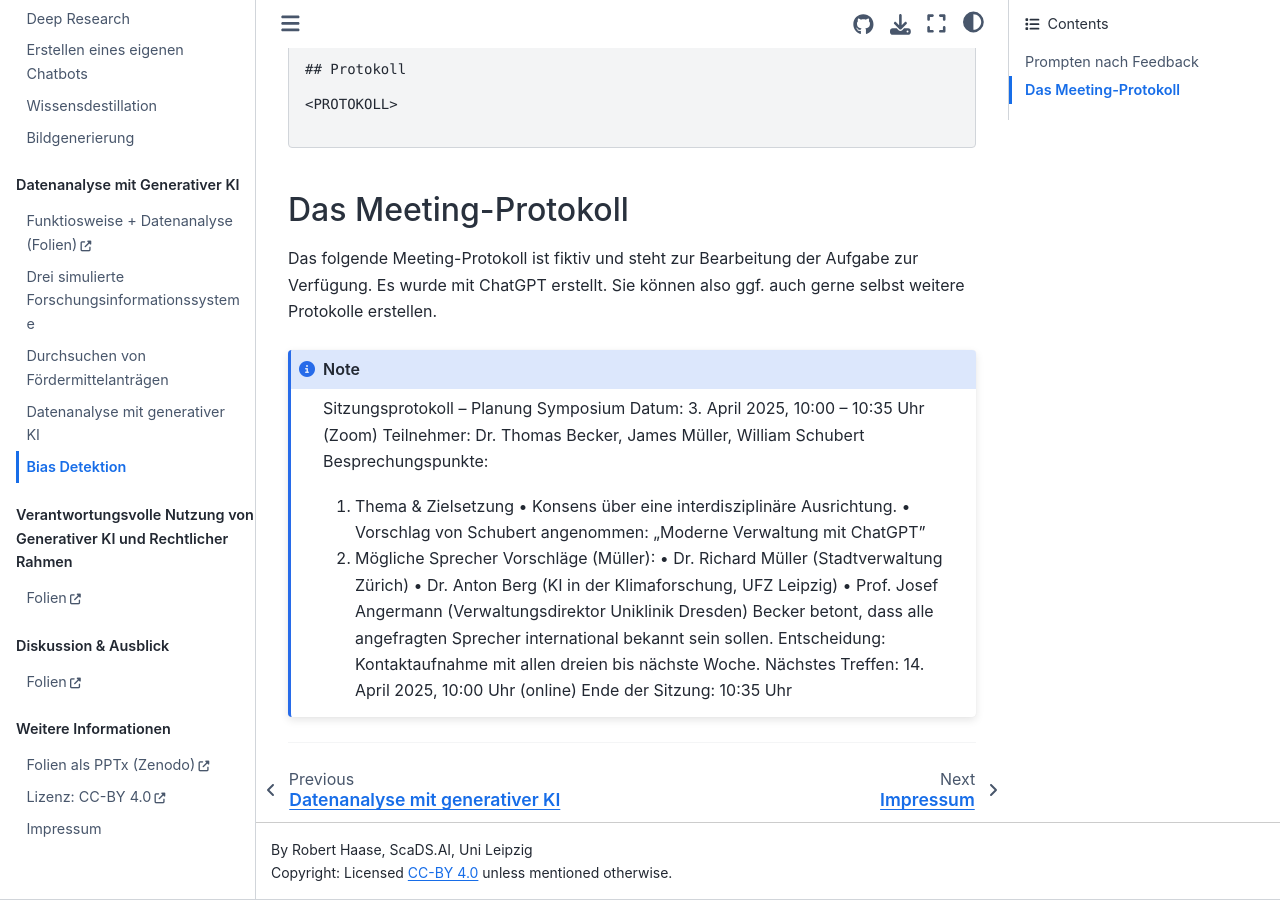
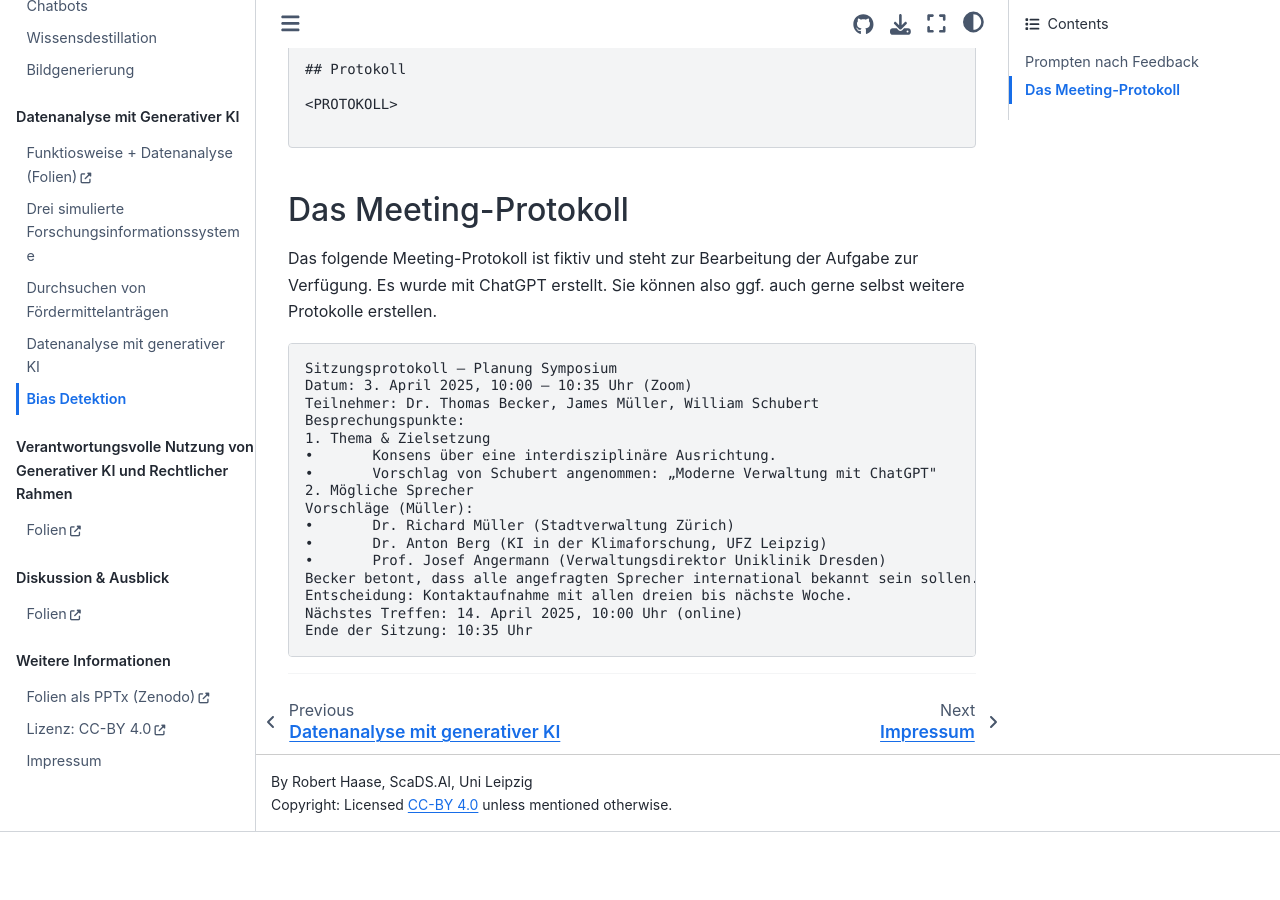
Before and after one commit to ScaDS/ki-kompetenz-training-2025, a Jupyter Book: the page built from session2/bias_detektion.md, in a window 1280 px wide and 900 px high, scrolled down 714 px. Built offline with Jupyter Book 1.0.4 settings and Sphinx 7.4.7 and the Sphinx Book theme 1.1.4, drawn with Linux system fonts in a browser that asks for light colours; pages that are not in the unit, such as notebooks, are missing from menus; after the commit the page ends 1546 px from its top, so only the background shows below that.

Commit message:
formatting

````diff
--- a/session2/bias_detektion.md
+++ b/session2/bias_detektion.md
@@ -40,7 +40,7 @@
 Das folgende Meeting-Protokoll ist fiktiv und steht zur Bearbeitung der Aufgabe zur Verfügung.
 Es wurde mit ChatGPT erstellt. Sie können also ggf. auch gerne selbst weitere Protokolle erstellen.
 
-```{note}
+```
 Sitzungsprotokoll – Planung Symposium
 Datum: 3. April 2025, 10:00 – 10:35 Uhr (Zoom)
 Teilnehmer: Dr. Thomas Becker, James Müller, William Schubert
````
